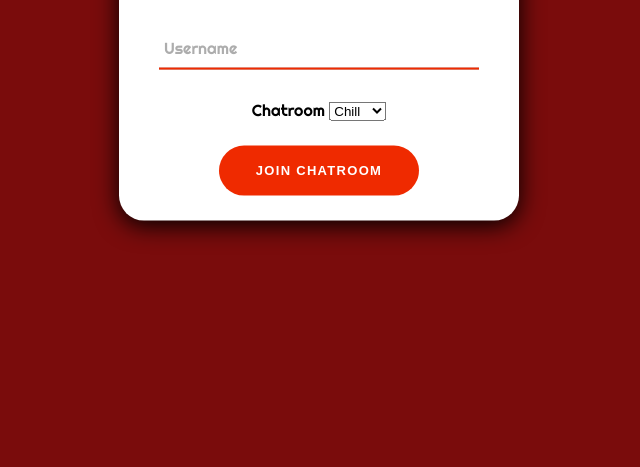
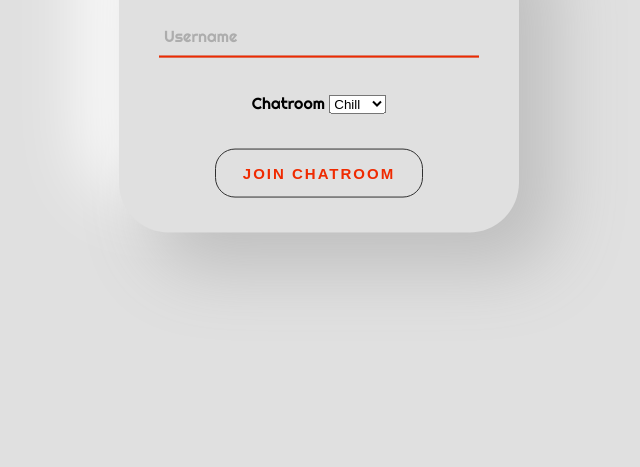
Before and after one commit to prahas23/realtime-chat-app, a plain HTML site: page src/index.html in a window 1280 px wide. Shown: the part 333-800 px from the top of the page, without its empty margins (321-961 px from the left). Drawn offline with Linux system fonts and the light colour scheme.

Commit message:
Changed the design of the login page

```diff
--- a/src/index.html
+++ b/src/index.html
@@ -32,7 +32,12 @@
                 </select>
             </div>
             <div class="button">
-                <button type="submit" class="submit-btn">Join Chatroom</button>
+                <button type="submit" class="submit-btn">
+                    <span></span>
+                    <span></span>
+                    <span></span>
+                    <span></span> Join Chatroom
+                </button>
             </div>
         </form>
         </main>
--- a/src/style.css
+++ b/src/style.css
@@ -3,7 +3,7 @@
 #login-page{
     margin: 0;
     padding: 0;
-    background-color: #7a0c0c;
+    background-color: #e0e0e0;
     overflow: hidden;
 }
 
@@ -13,9 +13,10 @@
     left: 50%;
     transform: translate(-50%, -50%);
     width: 400px;
-    background: rgb(255, 255, 255);
-    box-shadow: 0 5px 25px rgba(0, 0, 0, 5);
-    border-radius: 25px;
+    border-radius: 50px;
+    background: #e0e0e0;
+    box-shadow:  35px 35px 70px #bebebe,
+                -35px -35px 70px #ffffff;
 }
 
 .login-container h1 {
@@ -78,6 +79,7 @@ form .username {
 
 .field {
     text-align: center;
+    margin-top: 35px;
     font-family: 'Righteous', cursive;
 }
 
@@ -89,65 +91,101 @@ form .username {
 }
 
 .submit-btn {
-    min-width: 200px;
-    min-height: 50px;
-    font-family: 'Nunito', sans-serif;
-    font-size: 13px;
+    position: relative;
+    padding: 1em 1.8em;
+    outline: none;
+    border: 1px solid #303030;
+    background: #e0e0e0;
+    color: #ef2a00;
     text-transform: uppercase;
-    letter-spacing: 1.3px;
-    font-weight: 700;
-    color: white;
-    background: #ef2a00;
-    background: linear-gradient(90deg, #ef2a00 0%, #ef2a00 100%);
-    border: none;
-    border-radius: 1000px;
-    transition: all 0.3s ease-in-out 0s;
+    letter-spacing: 2px;
+    font-size: 15px;
+    overflow: hidden;
+    transition: 0.2s;
+    border-radius: 20px;
     cursor: pointer;
-    outline: none;
-    position: relative;
-    padding: 10px;
-    margin: 25px;
+    font-weight: bold;
+    margin: 35px;
 }
 
-button::before {
-    content: '';
-    border-radius: 1000px;
-    min-width: calc(200px + 12px);
-    min-height: calc(50px + 12px);
-    border: 6px solid #ef2a00;
-    box-shadow: 0 0 60px #ef2a00;
-    position: absolute;
-    top: 50%;
-    left: 50%;
-    transform: translate(-50%, -50%);
-    opacity: 0;
-    transition: all .3s ease-in-out 0s;
+button:hover {
+    box-shadow: 0 0 10px #ef2a00, 0 0 25px #303030, 0 0 50px #ef2a00;
+    transition-delay: 0.6s;
 }
 
-.submit-btn:hover, .submit-btn:focus {
-    color: #313133;
-    transform: translateY(-6px);
+button span {
+    position: absolute;
 }
 
-button:hover::before, button:focus::before {
-    opacity: 1;
+button span:nth-child(1) {
+    top: 0;
+    left: -100%;
+    width: 100%;
+    height: 2px;
+    background: linear-gradient(90deg, transparent, #ef2a00);
 }
 
-button::after {
-    content: '';
-    width: 30px; height: 30px;
-    border-radius: 100%;
-    border: 6px solid #ef2a00;
-    position: absolute;
-    z-index: -1;
-    top: 50%;
-    left: 50%;
-    transform: translate(-50%, -50%);
+button:hover span:nth-child(1) {
+    left: 100%;
+    transition: 0.7s;
 }
 
-button:hover::after, button:focus::after {
-animation: none;
-display: none;
+button span:nth-child(3) {
+    bottom: 0;
+    right: -100%;
+    width: 100%;
+    height: 2px;
+    background: linear-gradient(90deg, transparent, #303030);
+}
+
+button:hover span:nth-child(3) {
+    right: 100%;
+    transition: 0.7s;
+    transition-delay: 0.35s;
+}
+
+button span:nth-child(2) {
+    top: -100%;
+    right: 0;
+    width: 2px;
+    height: 100%;
+    background: linear-gradient(180deg, transparent, #ef2a00);
+}
+
+button:hover span:nth-child(2) {
+    top: 100%;
+    transition: 0.7s;
+    transition-delay: 0.17s;
+}
+
+button span:nth-child(4) {
+    bottom: -100%;
+    left: 0;
+    width: 2px;
+    height: 100%;
+    background: linear-gradient(360deg, transparent, #303030);
+}
+
+button:hover span:nth-child(4) {
+    bottom: 100%;
+    transition: 0.7s;
+    transition-delay: 0.52s;
+}
+
+button:active {
+    background: #ef2a00;
+    background: linear-gradient(to top right, #ef2a00, #303030);
+    color: #bfbfbf;
+    box-shadow: 0 0 8px #ef2a00, 0 0 8px #303030, 0 0 8px #ef2a00;
+    transition: 0.1s;
+}
+
+button:active span:nth-child(1)
+    span:nth-child(2)
+    span:nth-child(2)
+    span:nth-child(2) {
+    transition: none;
+    transition-delay: none;
 }
 
 /* Chat Page */
```
